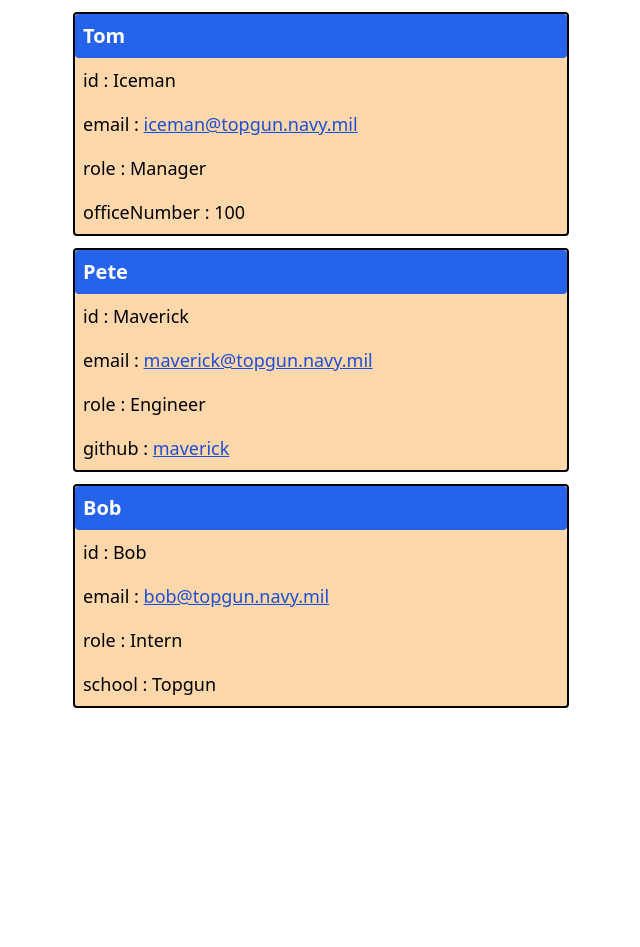
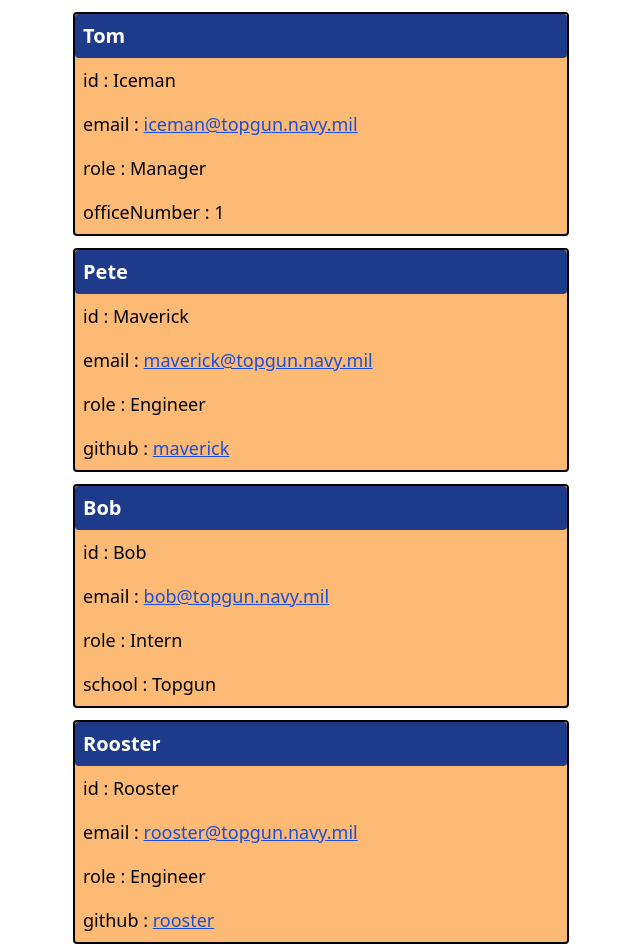
Before and after one commit to bp4924/BP-Team-Profile-Generator, a website: page index.html in a window 1280 px wide. Shown: the whole page, without its empty margins (319-959 px from the left). Before the commit the page ends 800 px from the top, so only its background shows below. Drawn offline with nearby package versions, Linux system fonts and the light colour scheme.

Commit message:
color tweak

```diff
--- a/index.html
+++ b/index.html
@@ -11,16 +11,20 @@
       <div class="flex-col align-center m-2 md:flex-row md:justify-center">
 
       <div class="flex justify-center m-3">
-      <header class="border-solid border-2 border-black rounded bg-orange-200 w-2/5">
-        <p class="flex-start p-2 text-xl bg-blue-600 text-white font-bold rounded"> Tom</p><p class="flex-wrap p-2 text-lg"> id : Iceman</p><p class="flex-wrap p-2 text-lg"> email : <a class="underline text-blue-700" href="mailTo: iceman@topgun.navy.mil?subject=Hello!" alt="iceman@topgun.navy.mil">iceman@topgun.navy.mil</a></p><p class="flex-wrap p-2 text-lg"> role : Manager</p><p class="flex-wrap p-2 text-lg"> officeNumber : 100</p>
+      <header class="border-solid border-2 border-black rounded bg-orange-300 w-2/5">
+        <p class="flex-start p-2 text-xl bg-blue-900 text-white font-bold rounded"> Tom</p><p class="flex-wrap p-2 text-lg"> id : Iceman</p><p class="flex-wrap p-2 text-lg"> email : <a class="underline text-blue-700" href="mailTo: iceman@topgun.navy.mil?subject=Hello!" alt="iceman@topgun.navy.mil">iceman@topgun.navy.mil</a></p><p class="flex-wrap p-2 text-lg"> role : Manager</p><p class="flex-wrap p-2 text-lg"> officeNumber : 1</p>
       </header>
     </div><div class="flex justify-center m-3">
-      <header class="border-solid border-2 border-black rounded bg-orange-200 w-2/5">
-        <p class="flex-start p-2 text-xl bg-blue-600 text-white font-bold rounded"> Pete</p><p class="flex-wrap p-2 text-lg"> id : Maverick</p><p class="flex-wrap p-2 text-lg"> email : <a class="underline text-blue-700" href="mailTo: maverick@topgun.navy.mil?subject=Hello!" alt="maverick@topgun.navy.mil">maverick@topgun.navy.mil</a></p><p class="flex-wrap p-2 text-lg"> role : Engineer</p><p class="flex-wrap p-2 text-lg"> github : <a class="underline text-blue-700" href="https://github.com/" alt="maverick">maverick</a></p>
+      <header class="border-solid border-2 border-black rounded bg-orange-300 w-2/5">
+        <p class="flex-start p-2 text-xl bg-blue-900 text-white font-bold rounded"> Pete</p><p class="flex-wrap p-2 text-lg"> id : Maverick</p><p class="flex-wrap p-2 text-lg"> email : <a class="underline text-blue-700" href="mailTo: maverick@topgun.navy.mil?subject=Hello!" alt="maverick@topgun.navy.mil">maverick@topgun.navy.mil</a></p><p class="flex-wrap p-2 text-lg"> role : Engineer</p><p class="flex-wrap p-2 text-lg"> github : <a class="underline text-blue-700" href="https://github.com/" alt="maverick">maverick</a></p>
       </header>
     </div><div class="flex justify-center m-3">
-      <header class="border-solid border-2 border-black rounded bg-orange-200 w-2/5">
-        <p class="flex-start p-2 text-xl bg-blue-600 text-white font-bold rounded"> Bob</p><p class="flex-wrap p-2 text-lg"> id : Bob</p><p class="flex-wrap p-2 text-lg"> email : <a class="underline text-blue-700" href="mailTo: bob@topgun.navy.mil?subject=Hello!" alt="bob@topgun.navy.mil">bob@topgun.navy.mil</a></p><p class="flex-wrap p-2 text-lg"> role : Intern</p><p class="flex-wrap p-2 text-lg"> school : Topgun</p>
+      <header class="border-solid border-2 border-black rounded bg-orange-300 w-2/5">
+        <p class="flex-start p-2 text-xl bg-blue-900 text-white font-bold rounded"> Bob</p><p class="flex-wrap p-2 text-lg"> id : Bob</p><p class="flex-wrap p-2 text-lg"> email : <a class="underline text-blue-700" href="mailTo: bob@topgun.navy.mil?subject=Hello!" alt="bob@topgun.navy.mil">bob@topgun.navy.mil</a></p><p class="flex-wrap p-2 text-lg"> role : Intern</p><p class="flex-wrap p-2 text-lg"> school : Topgun</p>
+      </header>
+    </div><div class="flex justify-center m-3">
+      <header class="border-solid border-2 border-black rounded bg-orange-300 w-2/5">
+        <p class="flex-start p-2 text-xl bg-blue-900 text-white font-bold rounded"> Rooster</p><p class="flex-wrap p-2 text-lg"> id : Rooster</p><p class="flex-wrap p-2 text-lg"> email : <a class="underline text-blue-700" href="mailTo: rooster@topgun.navy.mil?subject=Hello!" alt="rooster@topgun.navy.mil">rooster@topgun.navy.mil</a></p><p class="flex-wrap p-2 text-lg"> role : Engineer</p><p class="flex-wrap p-2 text-lg"> github : <a class="underline text-blue-700" href="https://github.com/" alt="rooster">rooster</a></p>
       </header>
     </div>
       </div>
--- a/utils/generateHTML.js
+++ b/utils/generateHTML.js
@@ -12,7 +12,7 @@
         // name styling
         info =
           info +
-          `<p class="flex-start p-2 text-xl bg-blue-600 text-white font-bold rounded"> ${value}</p>`;
+          `<p class="flex-start p-2 text-xl bg-blue-900 text-white font-bold rounded"> ${value}</p>`;
       } else if (key === "email") {
         info =
           info +
@@ -27,7 +27,7 @@
       }
     }
     let card = `<div class="flex justify-center m-3">
-      <header class="border-solid border-2 border-black rounded bg-orange-200 w-2/5">
+      <header class="border-solid border-2 border-black rounded bg-orange-300 w-2/5">
         ${info}
       </header>
     </div>`;
```
